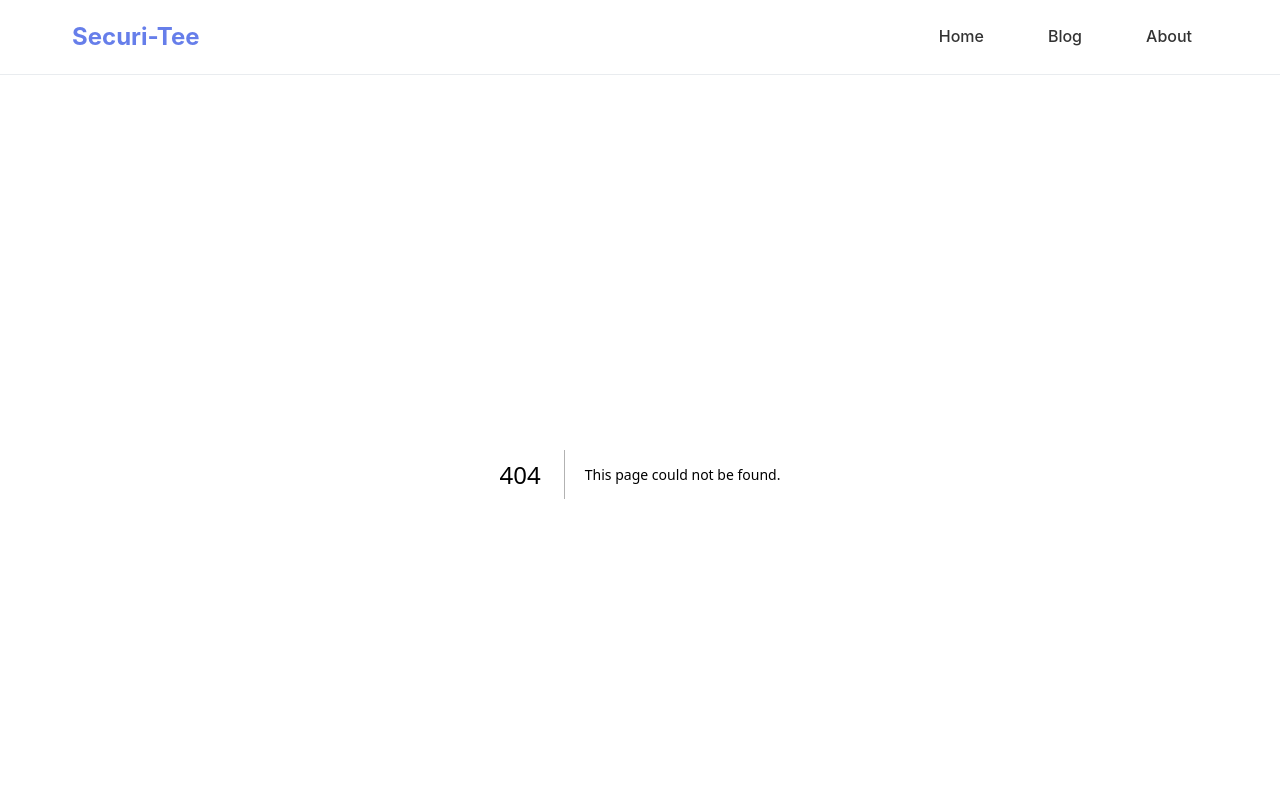
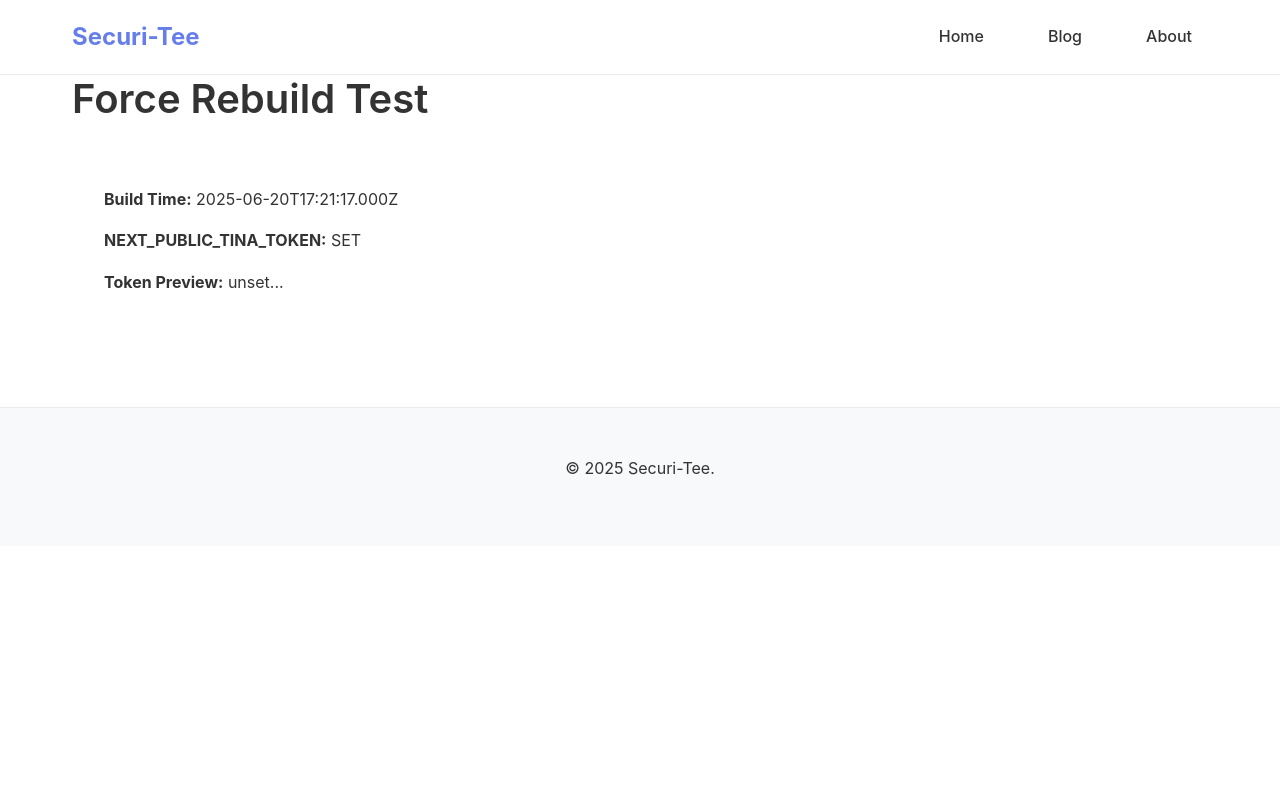
Before and after one commit to amtakeuchi/barebones-tinacms, a Next.js app: page /force-rebuild in a window 1280 px wide. Before the commit this address had no page. Shown: the top 800 px of the page. Built offline with nearby package versions, Linux system fonts and the light colour scheme; no server answers.

Commit message:
Add force rebuild test page

```diff
--- /dev/null
+++ b/app/force-rebuild/page.tsx
@@ -0,0 +1,12 @@
+export default function ForceRebuildPage() {
+  return (
+    <div className="max-w-4xl mx-auto px-4 py-12">
+      <h1 className="text-2xl font-bold mb-4">Force Rebuild Test</h1>
+      <div className="bg-gray-100 p-4 rounded-lg">
+        <p><strong>Build Time:</strong> {new Date().toISOString()}</p>
+        <p><strong>NEXT_PUBLIC_TINA_TOKEN:</strong> {process.env.NEXT_PUBLIC_TINA_TOKEN ? "SET" : "NOT SET"}</p>
+        <p><strong>Token Preview:</strong> {process.env.NEXT_PUBLIC_TINA_TOKEN ? process.env.NEXT_PUBLIC_TINA_TOKEN.substring(0, 10) + "..." : "NOT SET"}</p>
+      </div>
+    </div>
+  );
+}
```
